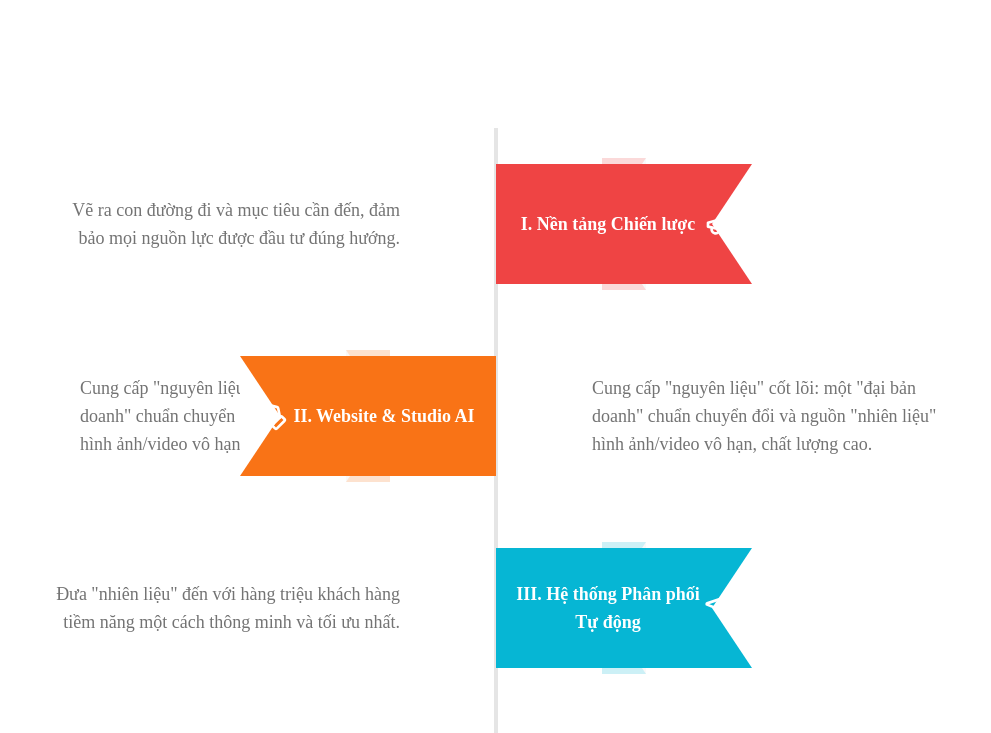
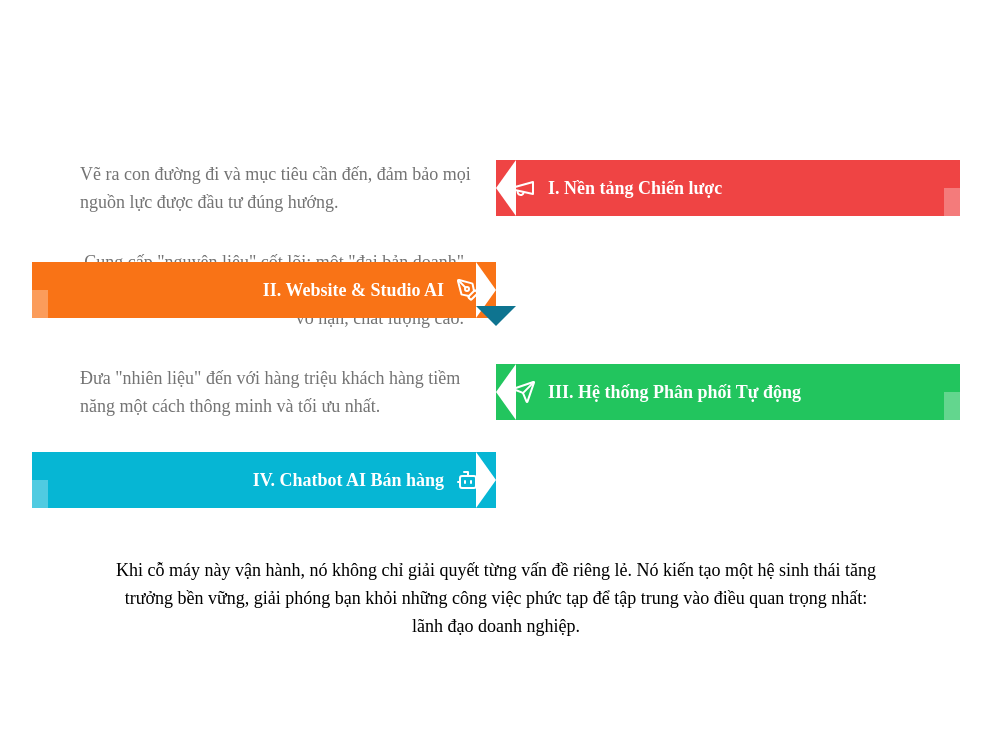
Before and after one commit to jb007-gg/igen-backend, a Next.js app: page /giai-phap in a window 1280 px wide. Shown: the part 800-1533 px from the top of the page, without its empty margins (144-1135 px from the left). Built offline with nearby package versions, Linux system fonts and the light colour scheme.

Commit message:
can you re-design /giai-phap like this image

```diff
--- a/src/app/giai-phap/page.tsx
+++ b/src/app/giai-phap/page.tsx
@@ -2,40 +2,35 @@
 import { Header } from '@/components/landing/header';
 import { Footer } from '@/components/landing/footer';
 import { Button } from '@/components/ui/button';
-import { Card, CardContent, CardHeader, CardTitle } from '@/components/ui/card';
-import { CheckCircle, Megaphone, PenTool, Send, Bot, MonitorSmartphone } from 'lucide-react';
+import { Megaphone, PenTool, Send, Bot } from 'lucide-react';
 import Link from 'next/link';
 import { cn } from '@/lib/utils';
 import Image from 'next/image';
 
 const timelineSteps = [
   {
-    icon: <Megaphone className="h-8 w-8" />,
+    icon: <Megaphone className="h-6 w-6" />,
     title: 'I. Nền tảng Chiến lược',
     description: 'Vẽ ra con đường đi và mục tiêu cần đến, đảm bảo mọi nguồn lực được đầu tư đúng hướng.',
     color: 'bg-red-500',
-    textColor: 'text-white',
   },
   {
-    icon: <PenTool className="h-8 w-8" />,
+    icon: <PenTool className="h-6 w-6" />,
     title: 'II. Website & Studio AI',
     description: 'Cung cấp "nguyên liệu" cốt lõi: một "đại bản doanh" chuẩn chuyển đổi và nguồn "nhiên liệu" hình ảnh/video vô hạn, chất lượng cao.',
     color: 'bg-orange-500',
-    textColor: 'text-white',
   },
   {
-    icon: <Send className="h-8 w-8" />,
+    icon: <Send className="h-6 w-6" />,
     title: 'III. Hệ thống Phân phối Tự động',
     description: 'Đưa "nhiên liệu" đến với hàng triệu khách hàng tiềm năng một cách thông minh và tối ưu nhất.',
-    color: 'bg-cyan-500',
-    textColor: 'text-white',
+    color: 'bg-green-500',
   },
   {
-    icon: <Bot className="h-8 w-8" />,
+    icon: <Bot className="h-6 w-6" />,
     title: 'IV. Chatbot AI Bán hàng',
     description: 'Đội quân chốt sale tinh nhuệ 24/7, sẵn sàng chuyển đổi mọi sự quan tâm thành cơ hội bán hàng.',
-    color: 'bg-indigo-500',
-    textColor: 'text-white',
+    color: 'bg-cyan-500',
   },
 ];
 
@@ -69,51 +64,67 @@ export default function SolutionsPage() {
 
         <section id="workflow" className="w-full py-12 md:py-24 lg:py-32">
           <div className="container mx-auto px-4 md:px-6">
-            <div className="relative flex flex-col items-center">
-              {timelineSteps.map((step, index) => (
-                <div key={index} className="relative flex w-full max-w-4xl">
-                  <div className={cn("relative z-10 flex w-[calc(50%-4rem)] items-center", index % 2 === 0 ? "justify-end pr-8 text-right" : "pl-8 text-left")}>
-                    { (index !== 0 || index % 2 === 0) &&
+            <div className="relative w-full max-w-4xl mx-auto">
+              {timelineSteps.map((step, index) => {
+                const isOdd = index % 2 !== 0;
+                return (
+                  <div key={index} className="relative flex items-center w-full my-6 md:my-8">
+                    {/* Description Content */}
+                    <div className={cn(
+                      'w-1/2 flex',
+                      isOdd ? 'justify-end pr-8' : 'justify-start pl-8'
+                    )}>
+                      {!isOdd && (
+                        <div className="text-left">
                           <p className="text-muted-foreground md:text-lg">{step.description}</p>
-                    }
                         </div>
-                  <div className="relative z-20 flex h-48 w-32 flex-shrink-0 flex-col items-center">
-                    <div className="h-full w-1 bg-border"></div>
+                      )}
+                      {isOdd && (
+                         <div className="text-right">
+                           <p className="text-muted-foreground md:text-lg">{step.description}</p>
                          </div>
-                  <div className={cn("relative z-10 flex w-[calc(50%-4rem)] items-center", index % 2 !== 0 ? "justify-start pl-8 text-left" : "pr-8 text-right")}>
-                    { (index % 2 !== 0) &&
-                        <p className="text-muted-foreground md:text-lg">{step.description}</p>
-                    }
+                      )}
                     </div>
 
+                    {/* Timeline Step Element */}
                     <div className={cn(
-                    "absolute top-1/2 -translate-y-1/2 z-30 flex items-center justify-center transform p-4",
-                    index % 2 === 0 ? 'right-1/2 translate-x-[calc(100%-1rem)]' : 'left-1/2 -translate-x-[calc(100%-1rem)]'
+                      'absolute top-1/2 -translate-y-1/2 z-10 w-1/2 flex items-center text-white',
+                       isOdd ? 'left-0 flex-row-reverse' : 'right-0'
                     )}>
-                    <div className={cn("absolute h-0 w-0 border-y-[60px] border-y-transparent",
-                      index % 2 === 0 ? "border-r-[40px]" : "border-l-[40px]",
-                      step.color, "opacity-20 transform scale-110"
+                      <div className={cn('relative h-14 w-full flex items-center px-4', step.color)}>
+                          <div className={cn(
+                            "absolute top-0 h-full w-4",
+                            isOdd ? "right-full" : "left-full"
+                          )}>
+                             <div className={cn("h-1/2 w-full", step.color)}></div>
+                             <div className={cn("h-1/2 w-full", step.color, "opacity-70")}></div>
+                          </div>
+                          <div className={cn(
+                            "absolute top-0 h-0 w-0 border-t-[28px] border-b-[28px] border-t-transparent border-b-transparent",
+                             isOdd ? "right-0 border-l-[20px]" : "left-0 border-r-[20px]",
+                             isOdd ? "border-l-background" : "border-r-background"
                           )}></div>
-                     <div className={cn(
-                      "relative flex h-[120px] w-64 items-center justify-between p-4",
-                      step.color, step.textColor,
-                      index % 2 === 0 ? 'flex-row-reverse' : ''
-                    )}>
-                      <div className={cn("absolute h-0 w-0 border-y-[60px] border-y-transparent",
-                        index % 2 === 0 ? "right-0 border-r-[40px] border-r-background" : "left-0 border-l-[40px] border-l-background"
-                      )}></div>
-                      <div className="flex-shrink-0">{step.icon}</div>
-                      <h2 className={cn("text-lg font-bold w-full text-center")}>{step.title}</h2>
+                         <div className={cn("flex items-center gap-3 w-full", isOdd ? 'flex-row-reverse' : '')}>
+                           {step.icon}
+                           <h3 className="font-bold text-base md:text-lg whitespace-nowrap">{step.title}</h3>
                          </div>
                       </div>
                     </div>
-              ))}
                   </div>
-            <p className="mt-8 text-center text-lg text-foreground max-w-3xl mx-auto">
+                );
+              })}
+               {/* Final connecting piece */}
+                <div className="absolute top-1/2 -translate-y-[28px] left-1/2 -translate-x-1/2 h-0 w-0 z-20
+                  border-l-[20px] border-r-[20px] border-l-transparent border-r-transparent
+                  border-t-[20px] border-t-cyan-700
+                "></div>
+            </div>
+             <p className="mt-12 text-center text-lg text-foreground max-w-3xl mx-auto">
               Khi cỗ máy này vận hành, nó không chỉ giải quyết từng vấn đề riêng lẻ. Nó kiến tạo một hệ sinh thái tăng trưởng bền vững, giải phóng bạn khỏi những công việc phức tạp để tập trung vào điều quan trọng nhất: lãnh đạo doanh nghiệp.
             </p>
           </div>
         </section>
+
 
         <section id="cta" className="w-full py-12 md:py-24 lg:py-32 bg-black text-white">
           <div className="container mx-auto px-4 md:px-6 text-center">
```
Lines whose indentation alone changed are shown as unchanged.
